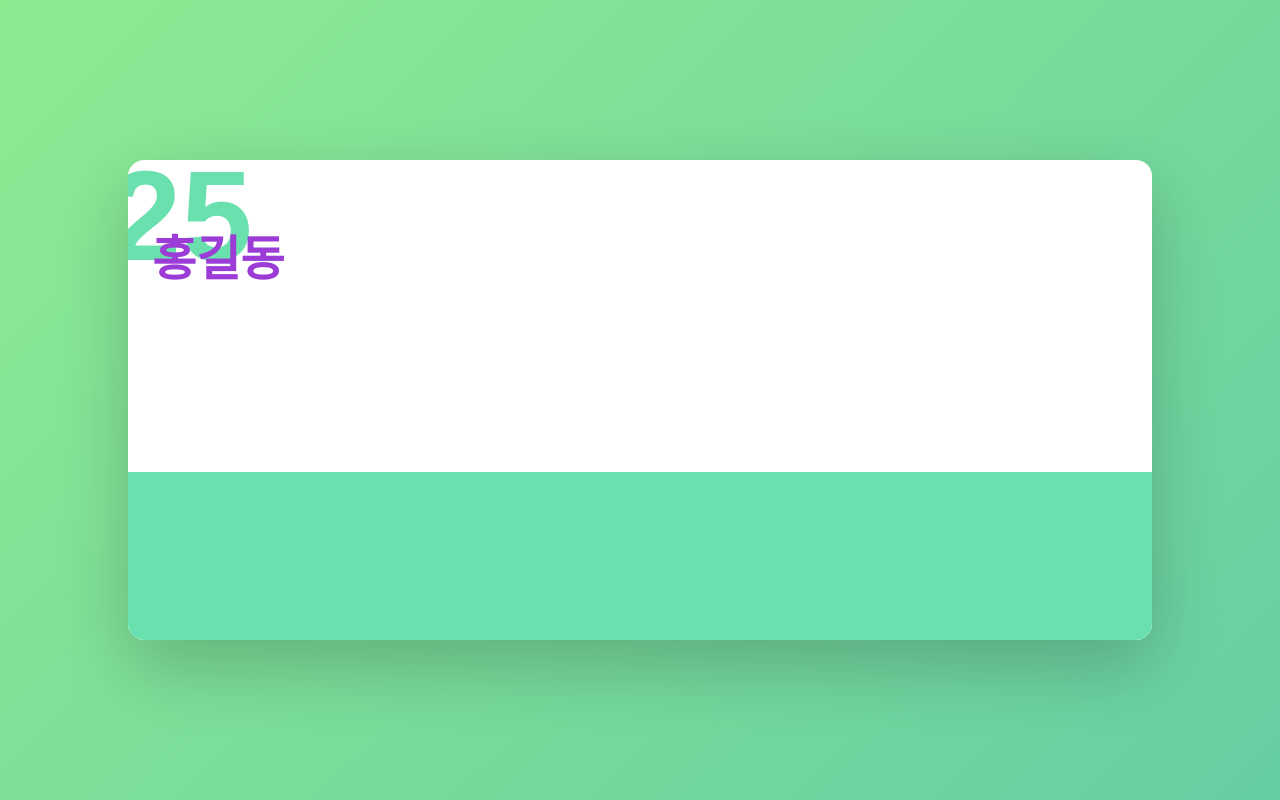
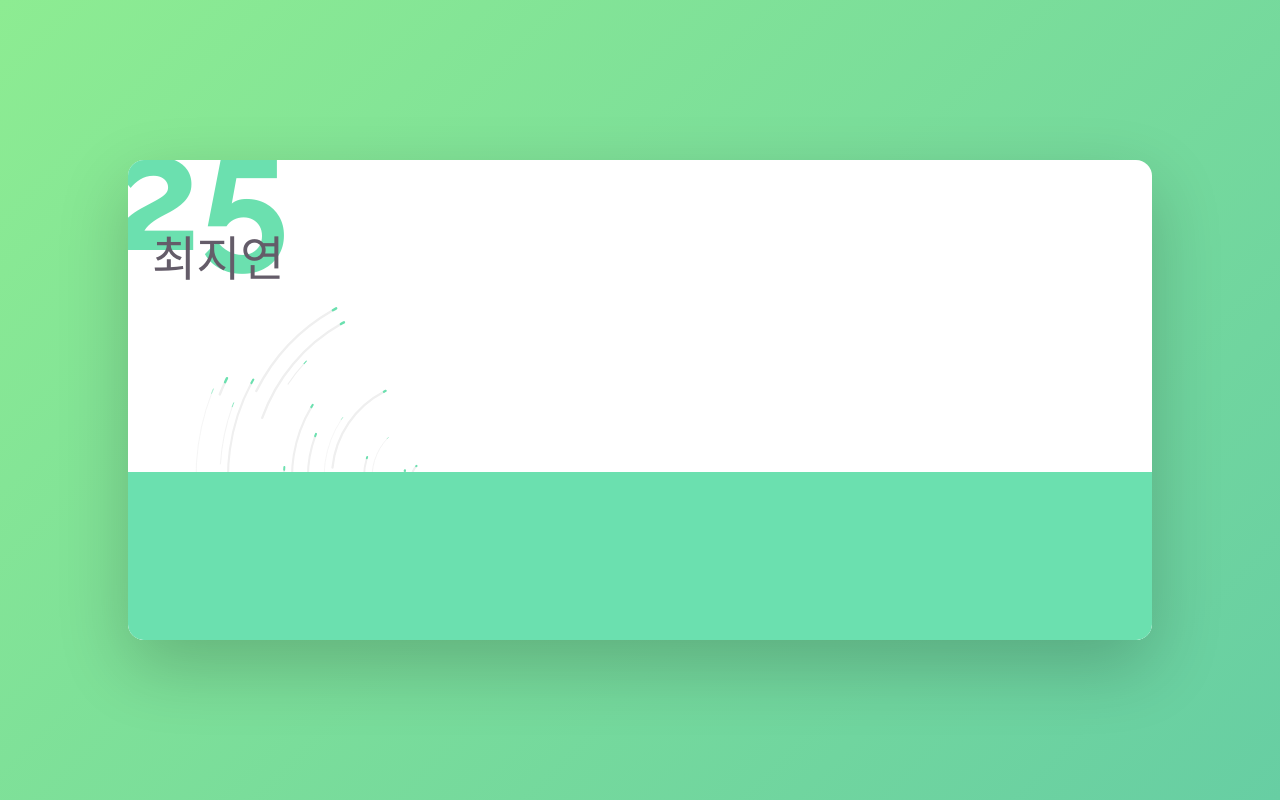
Before and after one commit to JUSTIVE/HBJurney, a Vue app: page / in a window 1280 px wide. Built offline with nearby package versions, Linux system fonts and the light colour scheme.

Commit message:
publish test

```diff
--- a/src/components/MainCard.vue
+++ b/src/components/MainCard.vue
@@ -1,10 +1,11 @@
 <template>
   <div class="MainCard">
+    <Arctail/>
     <div class="age">
       25
     </div>
     <div class="name">
-      홍길동
+      최지연
     </div>
     <div class="MainCardBottom">
     </div>
@@ -12,13 +13,19 @@
 </template>
 
 <script>
+import Arctail from "./MainCard/Arctail.vue"
 export default {
-    name:"MainCard"
+    name:"MainCard",
+    components:{
+      Arctail
+    }
 }
 </script>
 
 <style lang="scss" scoped>
+@import url('https://fonts.googleapis.com/css2?family=Do+Hyeon&family=Raleway:wght@700&display=swap');
 .MainCard{
+
     position: absolute;
     width:80%;
     height:60%;
@@ -29,20 +36,22 @@ export default {
     background:white;
     overflow: hidden;
     .age{
-      font-size:128px;
+      font-family: 'Raleway', sans-serif;
+      font-size:160px;
       color:var(--primary);
       font-weight:bold;
       position: absolute;
       left:-18px;
-      top:-18px;
+      top:-60px;
     }
     .name{
-      font-weight:bold;
+      font-family: 'Do Hyeon', sans-serif;
+      // font-weight:bold;
       font-size:48px;
       position: absolute;
       top:60px;
       left:24px;
-      color:rgb(155, 60, 214);
+      color:rgb(100, 92, 105);
     }
     .MainCardBottom{
       height:35%;
--- /dev/null
+++ b/src/components/MainCard/Arctail.vue
@@ -0,0 +1,77 @@
+<template>
+    <canvas ref="canvas" class="Arctail" id="arctail" width="300" height="317">
+
+    </canvas>
+</template>
+
+<script>
+export default {
+    name:"ArcTail",
+    data(){
+        return {
+            stars:undefined,
+            speed:undefined,
+            position:undefined,
+            ctx:undefined
+        }
+    },
+    created(){
+        this.stars = [];
+        this.speed = [];
+        this.position = [];
+        for(var i=0; i<30; i++){
+            this.stars.push((Math.random()*1))
+            this.speed.push(Math.random()*0.005)
+            this.position.push(0)
+        }
+    },
+    mounted(){
+        let self = this;
+        this.ctx = self.$refs.canvas.getContext("2d");
+        setInterval(()=>{
+            this.doRender()
+        },7)
+    },
+    methods:{
+        render(canvasContext,index){
+            canvasContext.beginPath();
+            canvasContext.lineWidth = this.speed[index]*500;
+            canvasContext.strokeStyle = "#efefef"
+            canvasContext.lineCap = "round";
+            canvasContext.arc(300,317,
+                index*8,
+                this.position[index]+(Math.PI*0.5), this.stars[index] + this.position[index]+(Math.PI*0.5));
+            canvasContext.stroke();
+
+            canvasContext.beginPath();
+            canvasContext.strokeStyle = "#6be0af"
+            canvasContext.lineCap = "round";
+            canvasContext.arc(300,317,
+                index*8,
+                this.position[index]+(Math.PI*0.5)+this.stars[index],this.stars[index]+ 0.02 + this.position[index]+(Math.PI*0.5));
+            canvasContext.stroke();
+            this.position[index] += this.speed[index]
+            this.position[index] = this.position[index]%(Math.PI)
+        },
+        doRender(){
+            this.ctx.clearRect(0,0,this.ctx.canvas.clientWidth*4,this.ctx.canvas.clientHeight*4);
+
+            for(var i=0;i<30;i++){
+                this.render(this.ctx,i)
+            }
+        }
+    }
+}
+</script>
+
+<style>
+.Arctail{
+    position:absolute;
+    top:0px;
+    /* width:100%;
+    height:100%; */
+    bottom:30%;
+    left:0px;
+    /* opacity: 0.1; */
+}
+</style>
--- a/vue.config.js
+++ b/vue.config.js
@@ -1,4 +1,4 @@
 //vue.config.js
 module.exports ={
-    publicPath:'/HBJurney/'
+    publicPath:'/HBJurney/dist'
 }
```
Also changed, not shown: src/components/MainCard/Rounddecor.vue (added), 8 other files (tests, documents, lock files or other folders).
